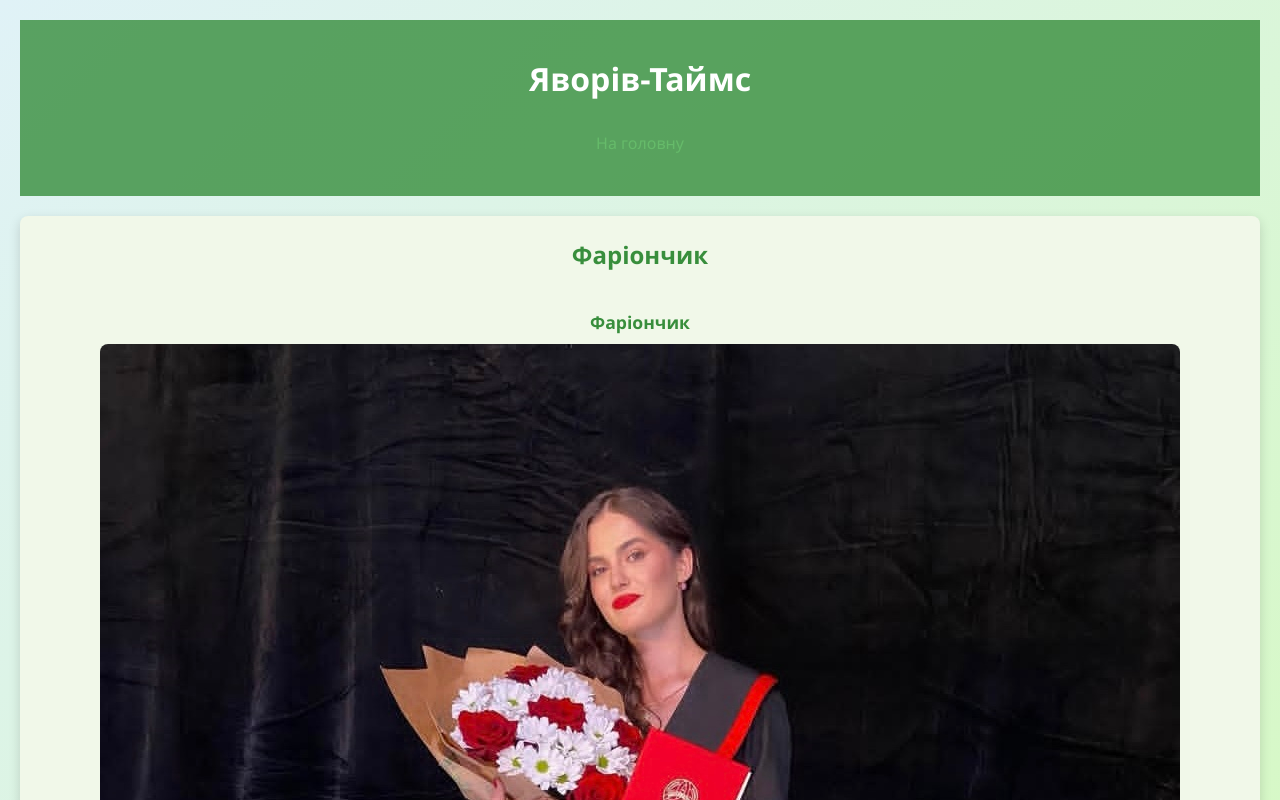
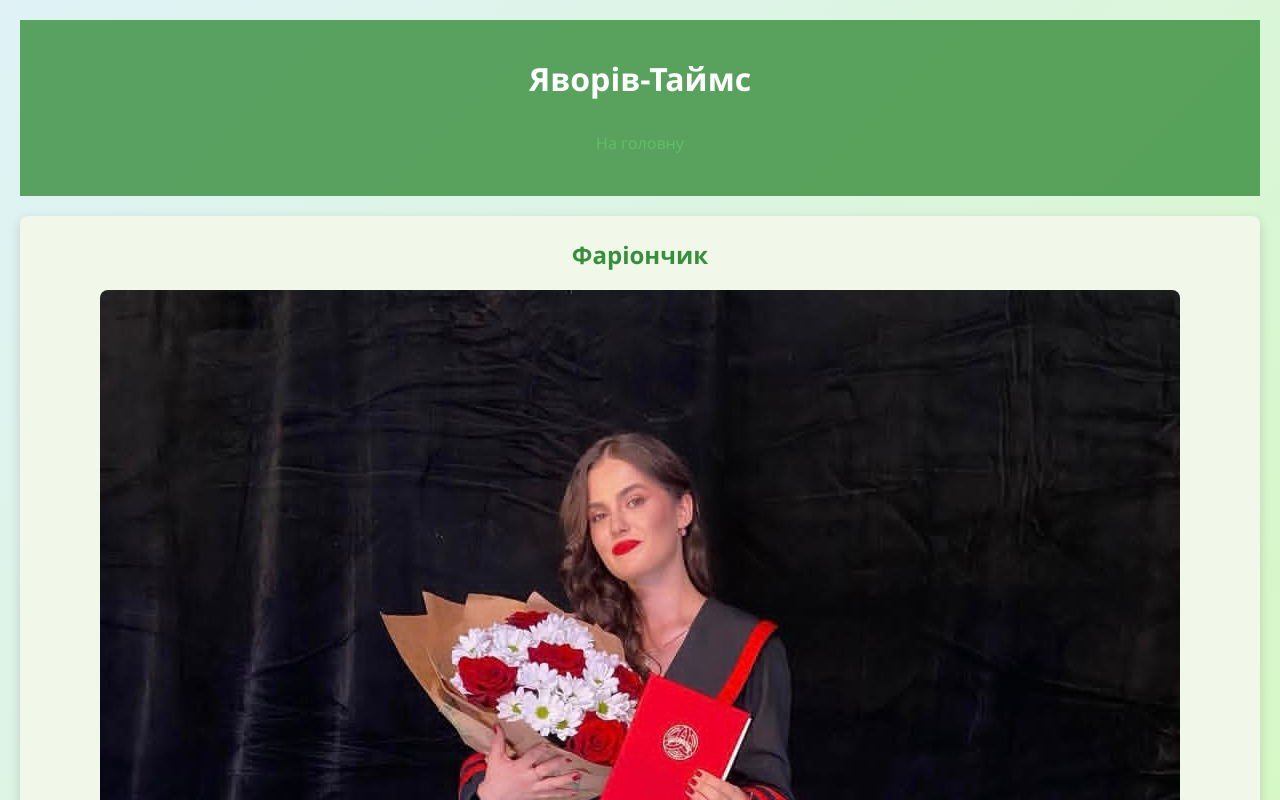
Before and after one commit to inti-cell/News-item-, a plain HTML site: page farionchyk.html in a window 1280 px wide. Shown: the top 800 px of the page. Drawn offline with Linux system fonts and the light colour scheme.

Commit message:
Update farionchyk.html

```diff
--- a/farionchyk.html
+++ b/farionchyk.html
@@ -130,8 +130,6 @@
     </header>
     <div class="news-content">
         <h2 class="news-title">Фаріончик</h2>
-        <div class="image-container">
-            <p class="image-caption">Фаріончик</p>
             <img src="https://github.com/inti-cell/News-item-/blob/main/Screenshot_20250512_145208_Instagram.jpg?raw=true" alt="Ірина Місяйло" class="news-image">
             <p class="image-source">[Фото з Instagram <a href="https://instagram.com/ira_mmiss" target="_blank">@ira_mmiss</a>]</p>
         </div>
```
